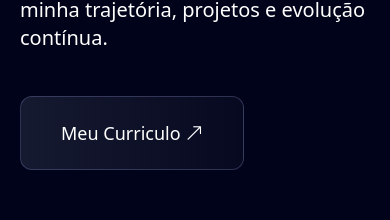
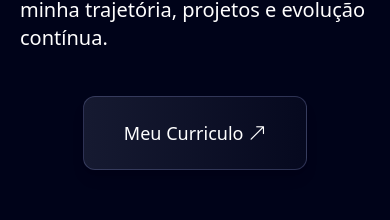
Before and after one commit to Guxxis/portfolio, an Angular app: page / in a window 390 px wide. Shown: the part 1250-1470 px from the top of the page. Built offline with nearby package versions, Linux system fonts and the light colour scheme.

Commit message:
fix: ajustes

```diff
--- a/src/app/components/about/about.html
+++ b/src/app/components/about/about.html
@@ -1,14 +1,14 @@
 <section id="sobre" class="text-white flex md:flex-row flex-col px-5 items-center justify-between gap-10 mt-20 md:max-w-[1440px] m-auto">
     <img src="sobre-mim.png" alt="Sobre Mim">
     <div class="text-xl flex gap-6 flex-col">
-        <h2 class="font-poppins text-5xl uppercase md:font-black text-center">Sobre mim</h2>
+        <h2 class="font-poppins text-5xl uppercase md:font-black text-center md:text-left">Sobre mim</h2>
         <p class="md:font-normal font-light">Sou um desenvolvedor apaixonado por criar soluções completas do front-end ao back-end sempre com foco em
             qualidade de código, automações e boas práticas de deploy com DevOps.</p>
 
         <p class="md:font-normal font-light">Atualmente estou aprofundando meus estudos em JavaScript, CI/CD e infraestrutura como código. Esse portfólio
             é onde compartilho minha trajetória, projetos e evolução contínua.</p>
 
-        <div class="flex">
+        <div class="flex justify-center md:justify-start">
             <app-extern-button
                 [buttonText]="'Meu Curriculo'"
                 [buttonLink]="'pdf/curriculo.pdf'"
--- a/src/app/components/extern-button/extern-button.html
+++ b/src/app/components/extern-button/extern-button.html
@@ -2,7 +2,9 @@
     class="
         block
         mt-5 md:mt-8
-        text-lg font-medium leading-6 border rounded-xl py-6 px-10 border-[#6971A266] bg-linear-to-r/srgb from-[#161A31] to-[#06091F]">
+        text-lg font-medium leading-6 border rounded-xl py-6 px-10 border-[#6971A266] bg-linear-to-r/srgb from-[#161A31] to-[#06091F]
+        transition-all ease-in duration-100
+        hover:scale-95 hover:shadow-purple-700/50 shadow-lg">
     {{buttonText}}
     <i class="bi bi-arrow-up-right"></i>
 </a>
--- a/src/app/components/header/header.html
+++ b/src/app/components/header/header.html
@@ -16,7 +16,9 @@
             mx-auto
             md:max-w-[1440px]">
 
-        <img src="logo.png" alt="logo" class="w-4/12 md:w-2/12">
+        <a href="/home" class="w-4/12 md:w-2/12">
+            <img src="logo.png" alt="logo" >
+        </a>
 
         <span (click)="toggleMenu()" class="md:hidden  text-3xl">
             <i class="
@@ -85,7 +87,9 @@
             mx-auto
             md:max-w-[1440px]">
 
-        <img src="logo.png" alt="logo" class="w-4/12 md:w-2/12">
+        <a href="/home" class="w-4/12 md:w-2/12">
+            <img src="logo.png" alt="logo" >
+        </a>
 
         <span (click)="toggleMenu()" class="md:hidden text-3xl">
             <i class="
```
